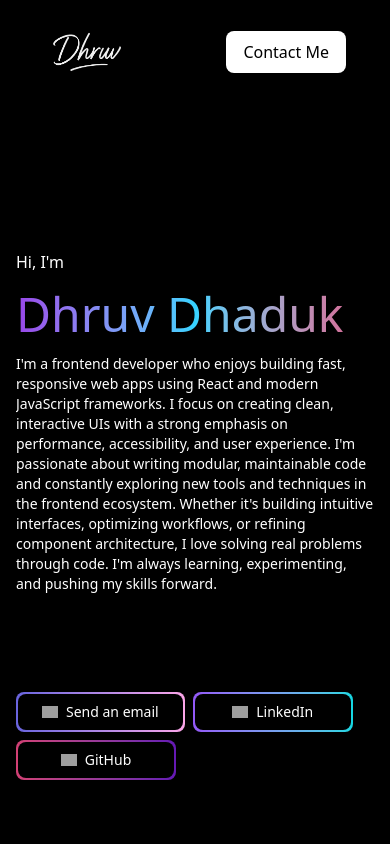
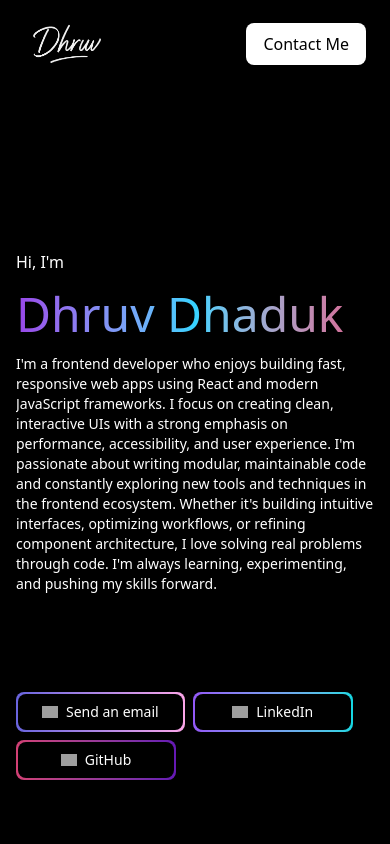
Before and after one commit to dhruvdhaduk-simform/portfolio, a React (Vite) app: page / in a window 390 px wide. Shown: the top 844 px of the page. Built offline with nearby package versions, Linux system fonts and the light colour scheme; grey boxes are pictures that could not be loaded.

Commit message:
feature: Adjust the spacing of Header in smaller screens

```diff
--- a/src/components/Header.tsx
+++ b/src/components/Header.tsx
@@ -1,8 +1,8 @@
 /** Site logo and navigation links to different pages/sections. */
 export function Header() {
     return (
-        <header className="z-10 fixed top-6 left-0 right-0 w-full flex justify-center">
-            <div className="w-full max-w-[80rem] px-9">
+        <header className="z-10 fixed top-4 sm:top-6 left-0 right-0 w-full flex justify-center">
+            <div className="w-full max-w-[80rem] px-4 sm:px-9">
                 <div className="glassmorphic rounded-2xl h-14 flex justify-between">
                     <a
                         href="#"
```
